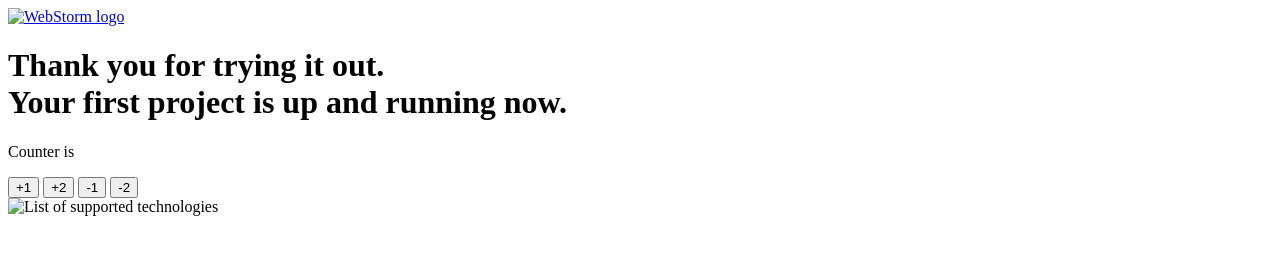
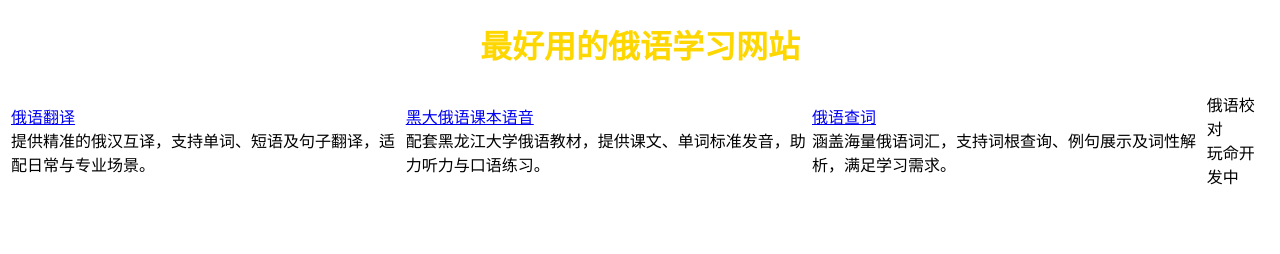
Before and after one commit to Peter-tolr/Demo_001_web, a plain HTML site: page index.html in a window 1280 px wide. Drawn offline with Linux system fonts and the light colour scheme.

Commit message:
Add files via upload

```diff
--- a/index.html
+++ b/index.html
@@ -1,40 +1,35 @@
-<!doctype html>
+<!DOCTYPE html>
 <html lang="en">
 <head>
-  <meta charset="UTF-8" />
-  <link rel="icon" type="image/svg+xml" href="/webstorm-icon-logo.svg" />
-  <meta name="viewport" content="width=device-width, initial-scale=1.0" />
-  <title>WS playground</title>
-  <link rel="stylesheet" href="/style.css">
+    <link rel="stylesheet" href="style.css">
+    <meta charset="UTF-8">
+    <title>The most useful Russian learning websites</title>
 </head>
 <body>
-<header class="logo">
-  <a href="https://www.jetbrains.com/webstorm/">
-    <img src="/webstorm-logo.svg" alt="WebStorm logo" width="344"
-         height="90">
-  </a>
-</header>
-<main id="app">
-  <h1 class="title">
-    Thank you for trying it out. <br /> Your first project is up and running
-    now.
-  </h1>
-  <section class="counter">
-    <div class="counter-info">
-      <p class="counter-text">Counter is</p>
-      <p class="counter-value" id="counter-value"></p>
-    </div>
-    <div class="counter-interaction">
-      <button id="increaseByOne" type="button">+1</button>
-      <button id="increaseByTwo" type="button">+2</button>
-      <button id="decreaseByOne" type="button">-1</button>
-      <button id="decreaseByTwo" type="button">-2</button>
-    </div>
-  </section>
-</main>
-<footer class="technologies">
-  <img src="/technologies.svg" alt="List of supported technologies">
-</footer>
-<script type="module" src="/src/main.js"></script>
+<h1 align="center" class="three-color-title" ><font color="#ffd700" face=微软雅黑>最好用的俄语学习网站</font></h1>
+<table class="russian-tools-table">
+    <tr>
+        <td>
+            <div class="tool-title"><a href="http://dabkrs.com" target="_blank" class="three-color-title">俄语翻译</a></div>
+            <div class="tool-desc">提供精准的俄汉互译，支持单词、短语及句子翻译，适配日常与专业场景。</div>
+        </td>
+        <td>
+            <div class="tool-title"><a href="video_hei%20da%20e%20yu.html" target="_blank" class="three-color-title">黑大俄语课本语音</a></div>
+            <div class="tool-desc">配套黑龙江大学俄语教材，提供课文、单词标准发音，助力听力与口语练习。</div>
+        </td>
+        <td>
+            <div class="tool-title"><a href="http://dabkrs.com" target="_blank" class="three-color-title">俄语查词</a></div>
+            <div class="tool-desc">涵盖海量俄语词汇，支持词根查询、例句展示及词性解析，满足学习需求。</div>
+        </td>
+        <td>
+            <div class="tool-title">俄语校对</div>
+            <div class="tool-desc">玩命开发中</div>
+        </td>
+    </tr>
+</table>
+<div>
+
+
+</div>
 </body>
 </html>
```
